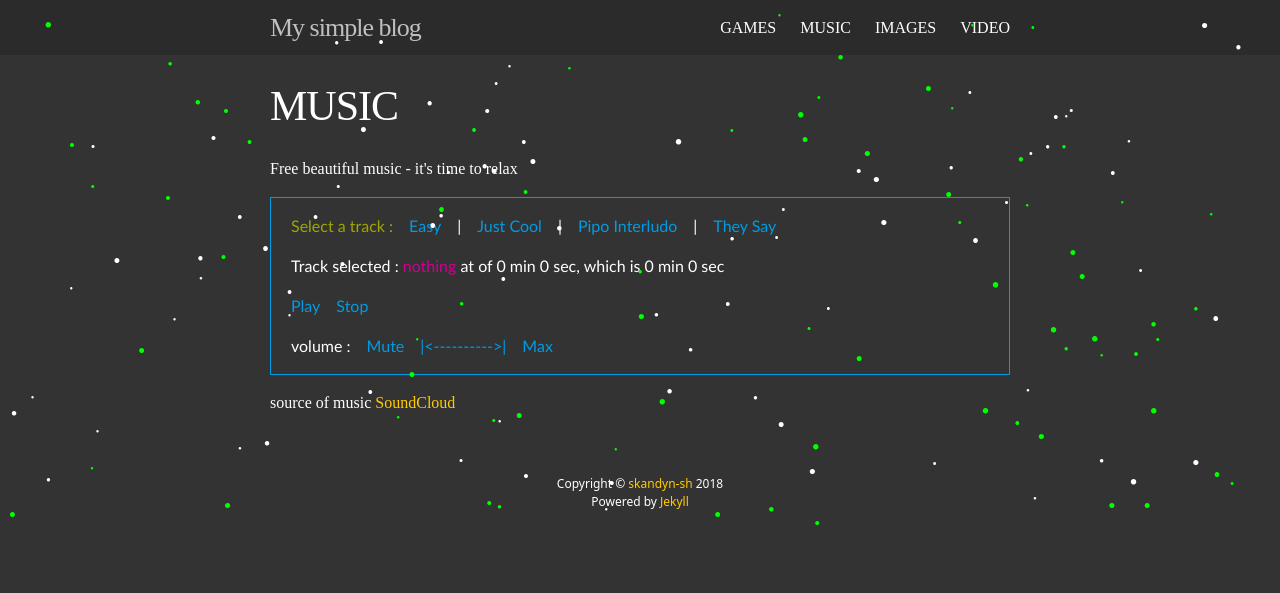
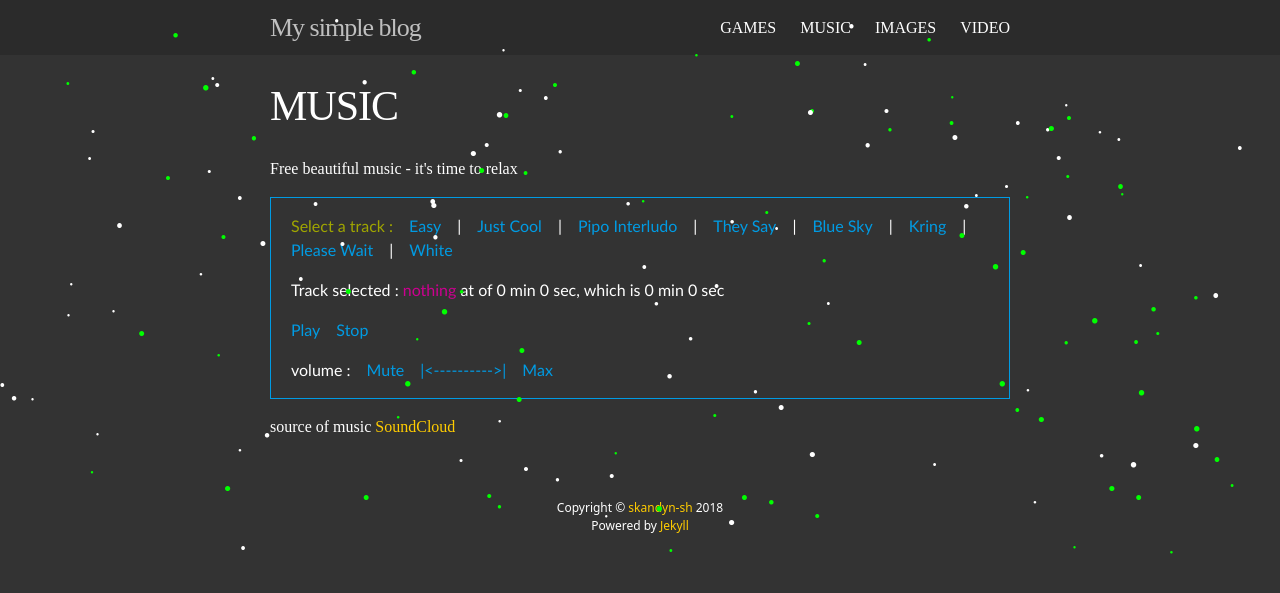
Before and after one commit to skandyn-sh/skandyn-sh.github.io, a Jekyll site: the page built from music.html, in a window 1280 px wide. Shown: the top 593 px of the page. Built offline with Jekyll 4.4.1, drawn with Linux system fonts in a browser that asks for light colours; nearby versions of some CDN libraries; library files that are not in the unit come from our copies; comment, search, counter and statistics services are not loaded.

Commit message:
Update music.html

```diff
--- a/music.html
+++ b/music.html
@@ -139,6 +139,14 @@ $(document).ready(function(){
  				<li><a href="https://skandyn-sh.github.io/assets/music/Pipo Interludo _ www.wowa.me.mp3" class="track">Pipo Interludo</a></li>
 				<li> | </li>
 				<li><a href="https://skandyn-sh.github.io/assets/music/They Say _ www.wowa.me.mp3" class="track">They Say</a></li>
+				<li> | </li>
+				<li><a href="https://skandyn-sh.github.io/assets/music/Blue Sky _ www.wowa.me.mp3" class="track">Blue Sky</a></li>
+				<li> | </li>
+				<li><a href="https://skandyn-sh.github.io/assets/music/Kring _ www.wowa.me.mp3" class="track">Kring</a></li>
+				<li> | </li>
+				<li><a href="https://skandyn-sh.github.io/assets/music/Please Wait _ www.wowa.me.mp3" class="track">Please Wait</a></li>
+				<li> | </li>
+				<li><a href="https://skandyn-sh.github.io/assets/music/White _ www.wowa.me.mp3" class="track">White</a></li>
 			</ul>
 			<p>
 				<span class="play-state"></span> :
```
